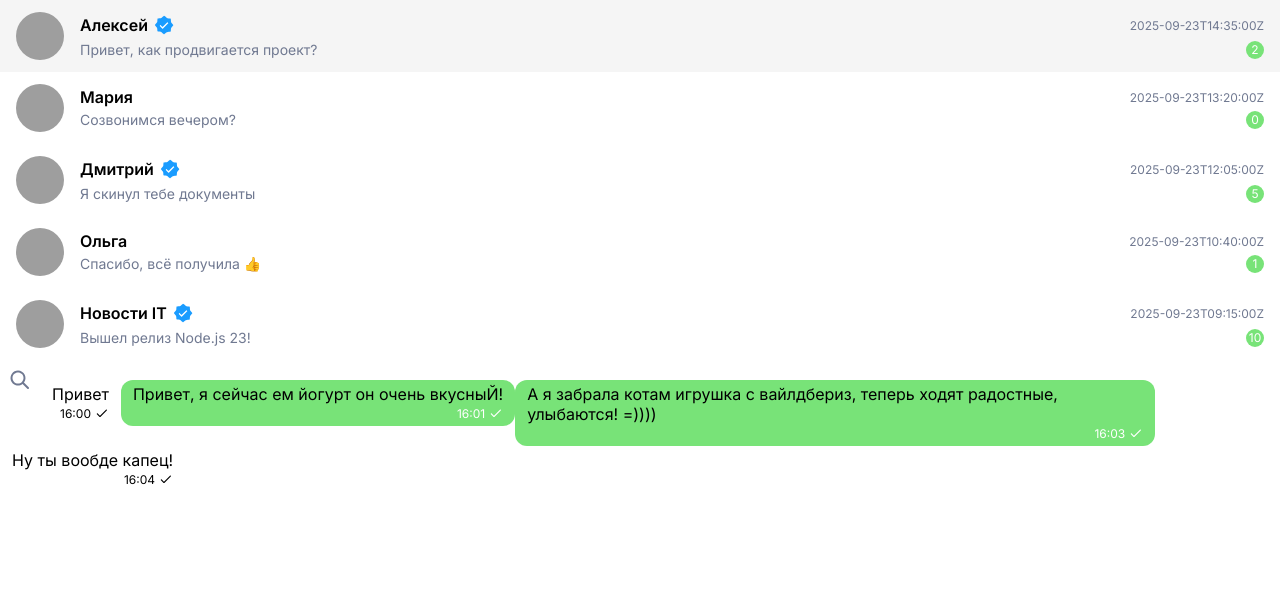
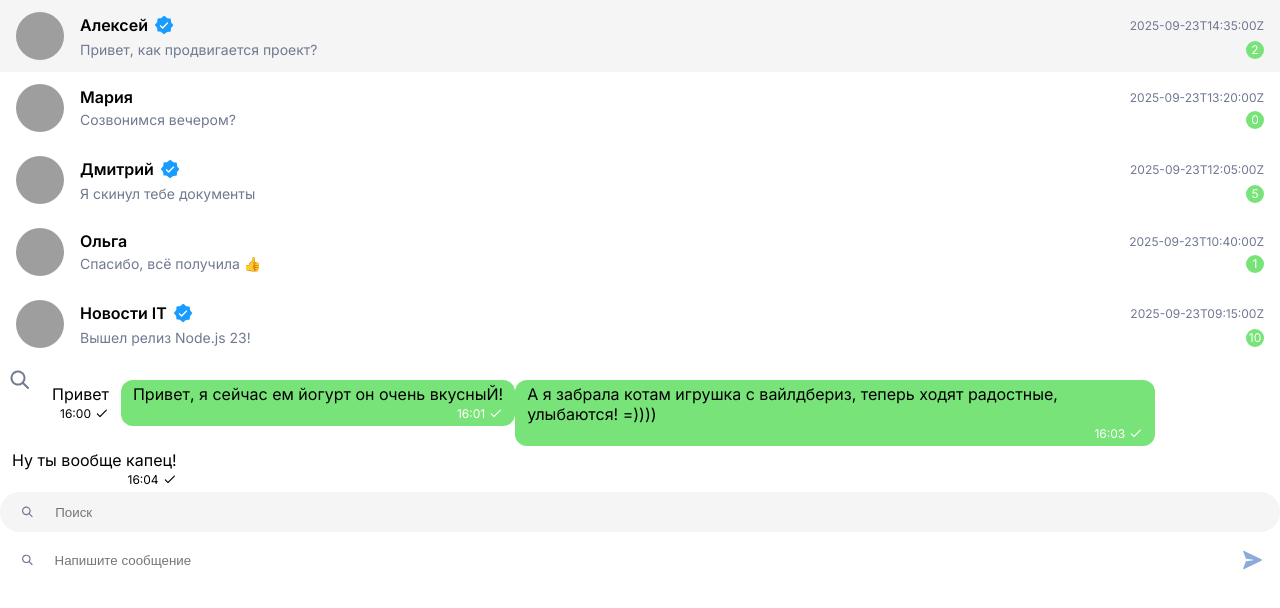
Before and after one commit to RedEmber-hub/Chat-React, a React (Vite) app: page / in a window 1280 px wide. Shown: the top 608 px of the page. Built offline with nearby package versions, Linux system fonts and the light colour scheme; grey boxes are pictures that could not be loaded.

Commit message:
добавила компоненты сообщения и инпута

```diff
--- a/src/App.tsx
+++ b/src/App.tsx
@@ -4,6 +4,7 @@ import { Dialog } from '@/components/compounds/Dialog';
 import { Button } from '@/components/atomics/Button';
 import { dialogs } from '@/mocks/dialogs';
 import { Message } from './components/atomics/Message';
+import InputGroup from './components/atomics/Input/InputGroup';
 
 function App() {
   const [isLoading, setIsLoading] = useState(true);
@@ -35,7 +36,10 @@ function App() {
         content="А я забрала котам игрушка с вайлдбериз, теперь ходят радостные, улыбаются! =))))"
         time="16:03"
       />
-      <Message messageType="income" content="Ну ты вообде капец!" time="16:04" />
+      <Message messageType="income" content="Ну ты вообще капец!" time="16:04" />
+
+      <InputGroup InputGroupType="header" placeholder="Поиск" leftbutton />
+      <InputGroup InputGroupType="chat" placeholder="Напишите сообщение" leftbutton rightbutton />
     </>
   );
 }
--- /dev/null
+++ b/src/components/atomics/Input/InputGroup.scss
@@ -0,0 +1,39 @@
+.inputGroup {
+  gap: 16px;
+
+  width: 100%;
+
+  display: flex;
+  align-items: center;
+
+  &__input {
+    width: 100%;
+
+    input {
+      border: none;
+      outline: none;
+
+      background-color: transparent;
+    }
+  }
+
+  &--header {
+    border-radius: 22px;
+
+    padding: 8px 16px;
+
+    background-color: var(--color-tertiary);
+
+    height: 40px;
+  }
+
+  &--chat {
+    border-radius: 12px;
+
+    padding: 16px 16px;
+
+    background-color: var(--color-primary);
+
+    height: 56px;
+  }
+}
--- /dev/null
+++ b/src/components/atomics/Input/InputGroup.tsx
@@ -0,0 +1,23 @@
+import classNames from 'classnames';
+import { Button } from '../Button';
+import './InputGroup.scss';
+import { InputGroupProps } from './InputGroup.type';
+
+export default function InputGroup({ InputGroupType, placeholder, leftbutton, rightbutton }: InputGroupProps) {
+  const className = classNames({
+    [`inputGroup`]: true,
+    [`inputGroup--${InputGroupType}`]: InputGroupType,
+  });
+
+  return (
+    <div className={className}>
+      {leftbutton ? <Button size="s" icon="search" /> : null}
+
+      <div className="inputGroup__input">
+        <input type="text" placeholder={placeholder} />
+      </div>
+
+      {rightbutton ? <Button size="s" icon="send-icon" /> : null}
+    </div>
+  );
+}
--- /dev/null
+++ b/src/components/atomics/Input/indexGroup.ts
@@ -0,0 +1 @@
+export { default as InputGroup } from './InputGroup';
--- a/src/components/atomics/Message/Message.types.tsx
+++ b/src/components/atomics/Message/Message.types.tsx
@@ -1,4 +1,4 @@
-import { MessageType } from '@/types/MessageType';
+type MessageType = 'income' | 'outcome';
 
 export interface MessageProps {
   content: string;
--- a/src/types/MessageType.ts
+++ /dev/null
@@ -1 +0,0 @@
-export type MessageType = 'income' | 'outcome';
```
Also changed, not shown: src/components/atomics/Input/InputGroup.type.tsx (added, +8 -0 lines).
